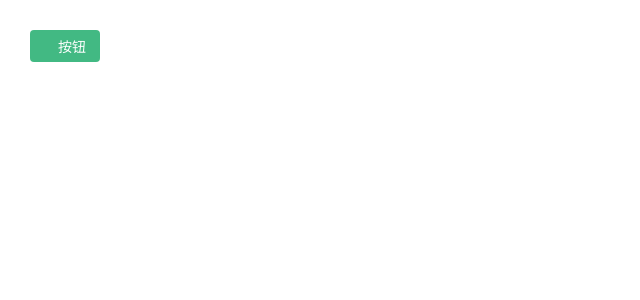
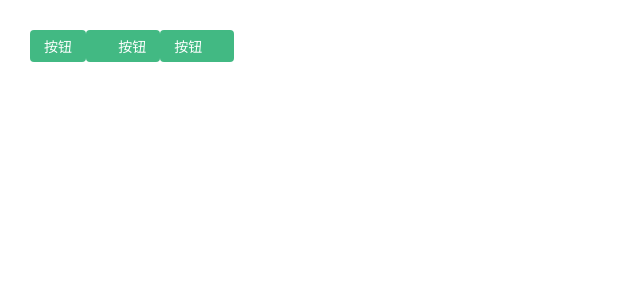
Before and after one commit to SofiaYing/vue-components, a Vue app: page /#/ in a window 1280 px wide. Shown: the top 300 px of the page, without its empty margins (0-640 px from the left). Built offline with nearby package versions, Linux system fonts and the light colour scheme.

Commit message:
添加iconPosition，可控制icon在左还是在右

```diff
--- a/src/components/button.vue
+++ b/src/components/button.vue
@@ -1,18 +1,19 @@
 <template>
-<button class="c_button">
+<button class="c-button" :class="{[`icon-${iconPosition}`]:true}">
   <svg v-if="icon" class="icon">
-    <use :xlink:href="`#icon-${icon}`">
-
-    </use>
+    <use :xlink:href="`#icon-${icon}`"></use>
   </svg>
   <!-- <svg class="icon"><use xlink:href="#icon-search"></use></svg> -->
-  <slot></slot>
+  <div class="content">
+    <!-- slot 不能添加class -->
+    <slot></slot>
+  </div>
 </button>
 </template>
 
 <script>
 export default {
-  props:['icon'],
+  props:['icon','iconPosition'],
 }
 </script>
 
@@ -21,19 +22,37 @@ export default {
 @--button-background-color: #42b983;
 @--button-border-radius: 4px;
 @--button-height: 32px;
-.c_button{
+.c-button{
   font-size: @--button-font-size;
   padding: 0 1em;
   height: @--button-height;
   background-color: @--button-background-color;
   border-radius: @--button-border-radius;
   color: #fff;
+  display: inline-flex;
+  align-items: center;
+  vertical-align: middle;   //两个按钮（内联元素）上下不对齐，添加vertical-align:middle 或 vertical-align:top
   &:hover{
     opacity: 0.9;
   }
   .icon{
     height: 1em;
     width: 1em;
+    order: 1;
+    margin-right: 0.3em;
+  }
+  .content{
+    order: 2;
+  }
+  &.icon-right{
+    .icon{
+      order: 2;
+      margin-right: 0;
+      margin-left: 0.3em;
+    }
+    .content{
+      order: 1;
+    }
   }
 }
 </style>
--- a/src/views/home.vue
+++ b/src/views/home.vue
@@ -1,6 +1,8 @@
 <template>
   <div class="home">
+    <c-button>按钮</c-button>
     <c-button icon="search">按钮</c-button>
+    <c-button icon="search" icon-position="right">按钮</c-button>
   </div>
 </template>
 
```
